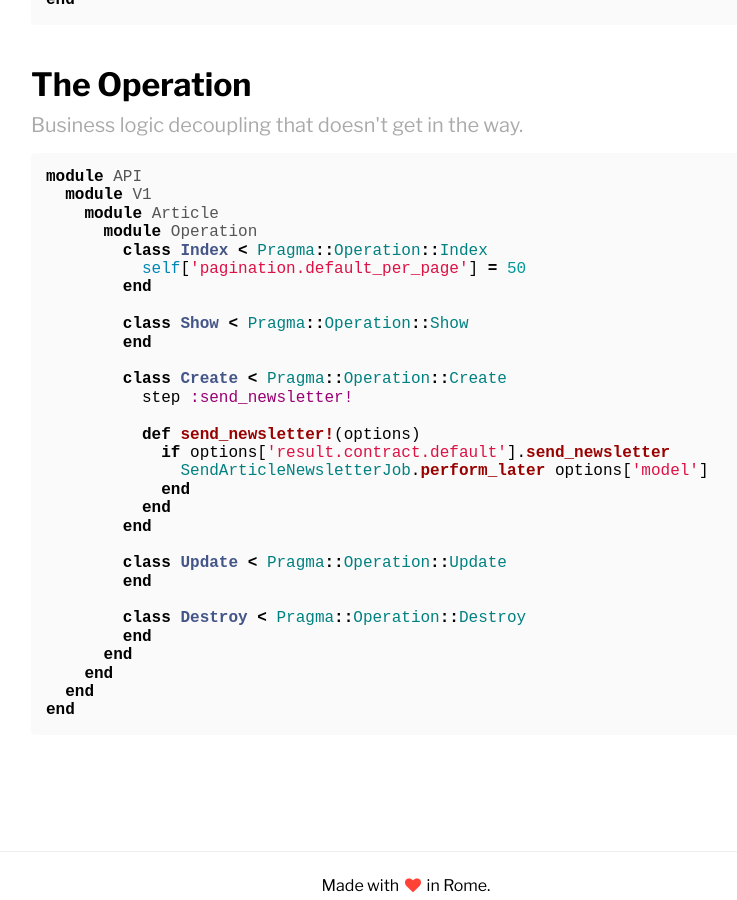
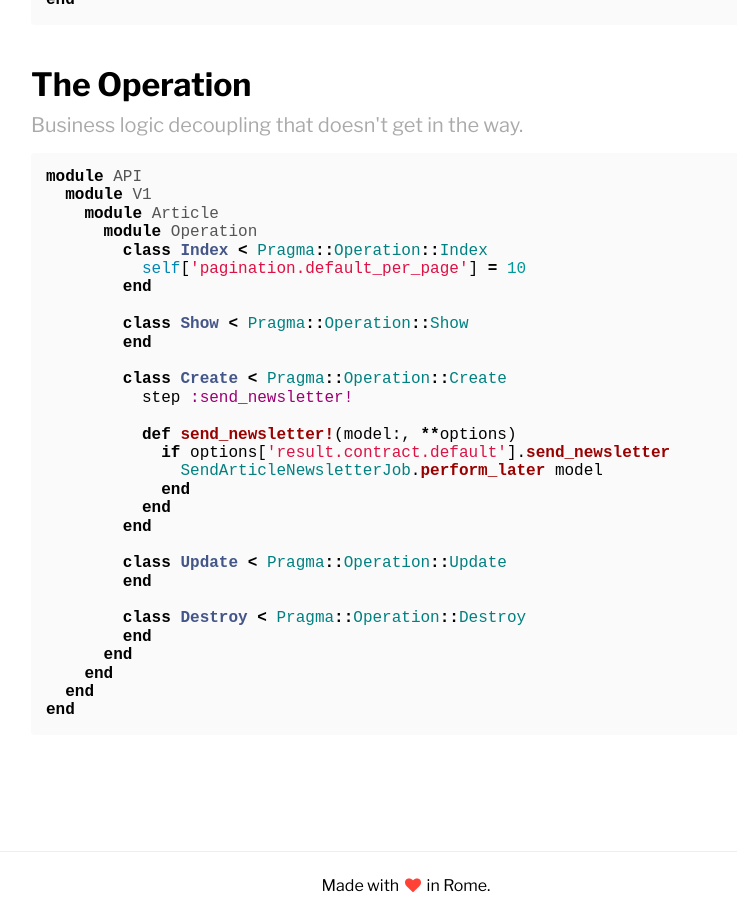
Before and after one commit to pragmarb/pragmarb.org, a Jekyll site: the page built from index.html, in a window 1280 px wide and 900 px high, scrolled down 2943 px. Shown: the whole window, without its empty margins (234-971 px from the left). Built offline with Jekyll 4.4.1, drawn with Linux system fonts in a browser that asks for light colours.

Commit message:
Update code samples to showcase more features

```diff
--- a/index.html
+++ b/index.html
@@ -148,7 +148,7 @@ end{% endhighlight %}
     module Article
       module Operation
         class Index < Pragma::Operation::Index
-          self['pagination.default_per_page'] = 50
+          self['pagination.default_per_page'] = 10
         end
 
         class Show < Pragma::Operation::Show
@@ -157,9 +157,9 @@ end{% endhighlight %}
         class Create < Pragma::Operation::Create
           step :send_newsletter!
 
-          def send_newsletter!(options)
+          def send_newsletter!(model:, **options)
             if options['result.contract.default'].send_newsletter
-              SendArticleNewsletterJob.perform_later options['model']
+              SendArticleNewsletterJob.perform_later model
             end
           end
         end
```
